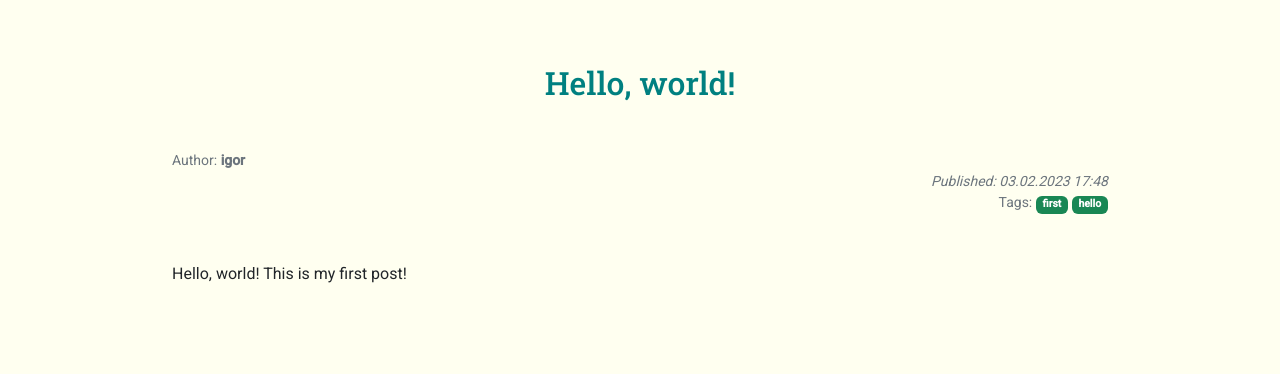
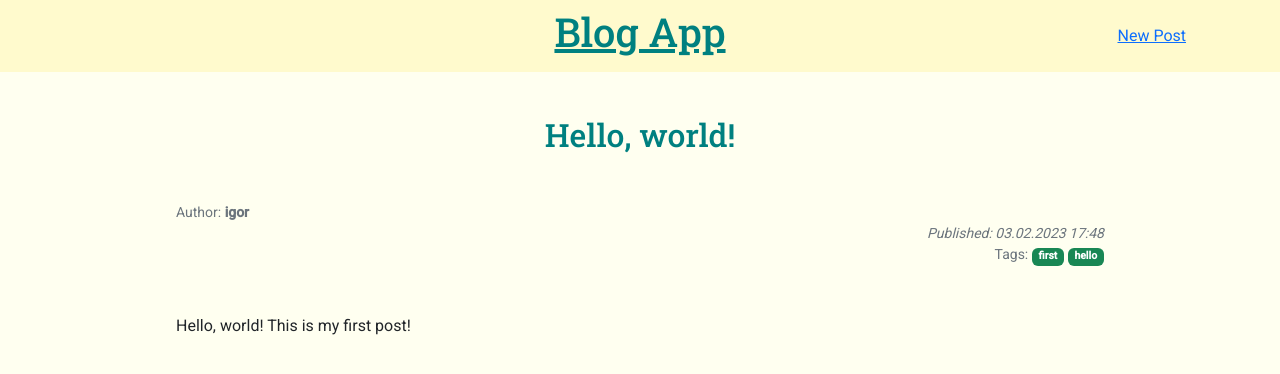
Before and after one commit to IgorKozarchuk/django-blog-CBS-project, a Django app: page /blog_app/post/1/ in a window 1280 px wide. Shown: the top 374 px of the page. Run offline with Django 4.2, Linux system fonts and the light colour scheme; data comes from the database, SQL or seed files in the repository; parts of the project's set-up code (start-up, migrations or seed data) failed here and were passed over; some libraries are stand-ins or nearby versions.

Commit message:
content alighned

```diff
--- a/blog/blog_app/templates/blog_app/base.html
+++ b/blog/blog_app/templates/blog_app/base.html
@@ -16,6 +16,20 @@
 	</head>
 	<body>
 
+		<header>
+			<nav class="navbar navbar-expand-sm fixed-top">
+				<div class="container mx-auto row">
+					<div class="col-sm-3"></div>
+					<div class="col-sm-6 text-center">
+						<h1><a href="{% url 'index' %}">Blog App</a></h1>
+					</div>
+					<div class="col-sm-3 text-end">
+						<a href="{% url 'new_post' %}">New Post</a>
+					</div>
+				</div>
+			</nav>
+		</header>
+
 		{% block content %}
 		{% endblock content %}
 
--- a/blog/blog_app/templates/blog_app/index.html
+++ b/blog/blog_app/templates/blog_app/index.html
@@ -1,10 +1,6 @@
 {% extends "blog_app/base.html" %}
 
 {% block content %}
-
-<header>
-	<h1 class="pt-5 pb-5 text-center">Blog App</h1>
-</header>
 
 <div class="container my-container">
 {% for post in post_list %}
--- a/blog/blog_app/templates/blog_app/post.html
+++ b/blog/blog_app/templates/blog_app/post.html
@@ -1,9 +1,8 @@
 {% extends "blog_app/base.html" %}
 
 {% block content %}
-<div class="post-entry p-3">
-	<h2 class="text-center mt-5 mb-5">{{ post.title }}</h2>
-	<div class="container my-container">
+<div class="container post-entry my-container p-3">
+	<h2 class="text-center mb-5">{{ post.title }}</h2>
 	<p class="text-secondary small mb-0">Author: <b>{{ post.author }}</b></p>
 	<p class="text-end text-secondary small mb-0"><i>Published: {{ post.date|date:"d.m.Y H:i" }}</i></p>
 	<p class="text-end text-secondary small">Tags:
@@ -13,5 +12,4 @@
 	</p>
 	<p class="mt-5">{{ post.text }}</p>
 </div>
-</div>
 {% endblock content %}
--- a/blog/blog_app/urls.py
+++ b/blog/blog_app/urls.py
@@ -7,4 +7,5 @@ urlpatterns = [
 	path("", views.BlogListView.as_view(), name="index"),
 	path("post/<int:pk>/", views.BlogDetailView.as_view(), name="post_detail"),
 	path('tag/<slug:slug>/', views.tagged, name="tagged"),
+	path("post/new/", views.BlogCreateView.as_view(), name="new_post"),
 ]
--- a/blog/blog_app/views.py
+++ b/blog/blog_app/views.py
@@ -1,6 +1,8 @@
 from django.shortcuts import render, get_object_or_404
-from django.views.generic import ListView, DetailView
+from django.views.generic import ListView, DetailView, CreateView
+from django.template.defaultfilters import slugify
 from taggit.models import Tag
+
 
 from .models import Post
 
@@ -27,3 +29,8 @@ def tagged(request, slug):
 	return render(request, "blog_app/index.html", context)
 
 # For a new post in a form: newpost.slug = slugify(newpost.title)
+
+class BlogCreateView(CreateView):
+	model = Post
+	template_name = "new_post.html"
+	fields = "__all__"
--- a/blog/static/css/main.css
+++ b/blog/static/css/main.css
@@ -9,10 +9,11 @@ h1 {
 	color: teal;
 }
 
-header {
+header nav.navbar {
 	background: lemonchiffon;
 }
 
+header nav.navbar h1 a,
 .post-entry h2 {
 	font-family: "Roboto Slab", serif;
 	color: teal;
@@ -20,6 +21,7 @@ header {
 
 .my-container {
 	max-width: 960px;
+	margin-top: 100px;
 }
 
 a.badge:hover {
```
Lines whose indentation alone changed are shown as unchanged.
